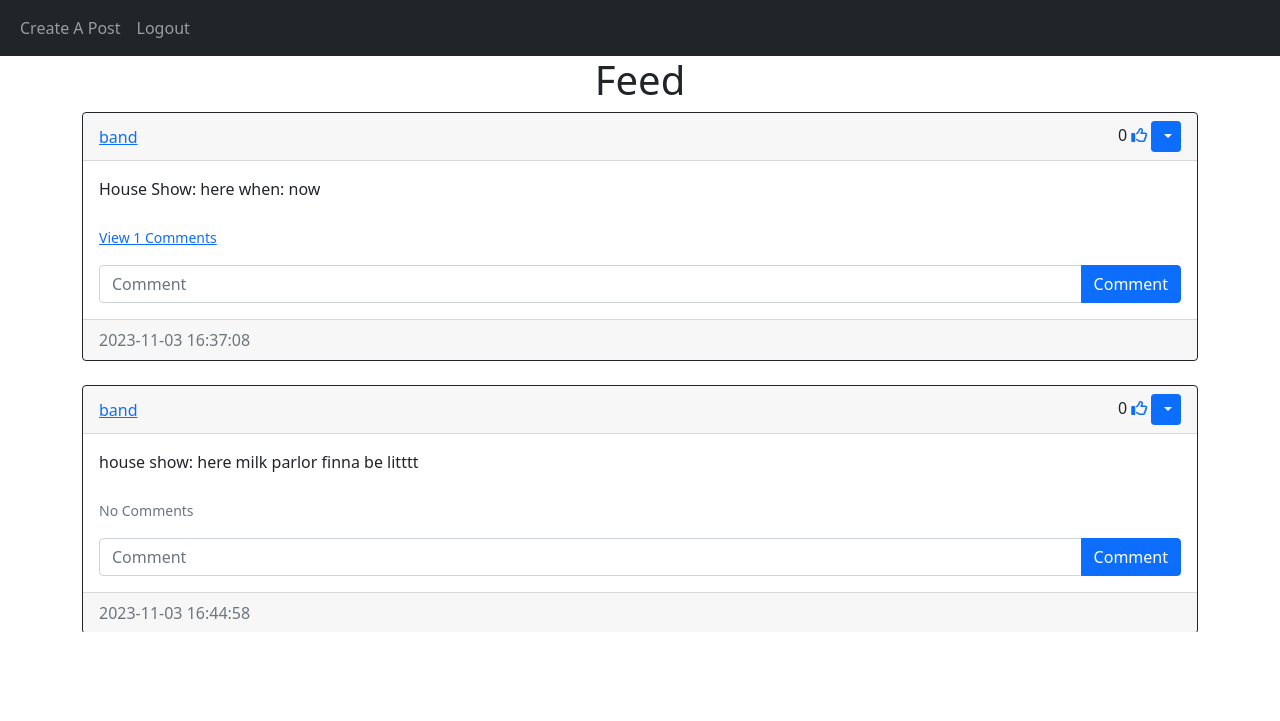
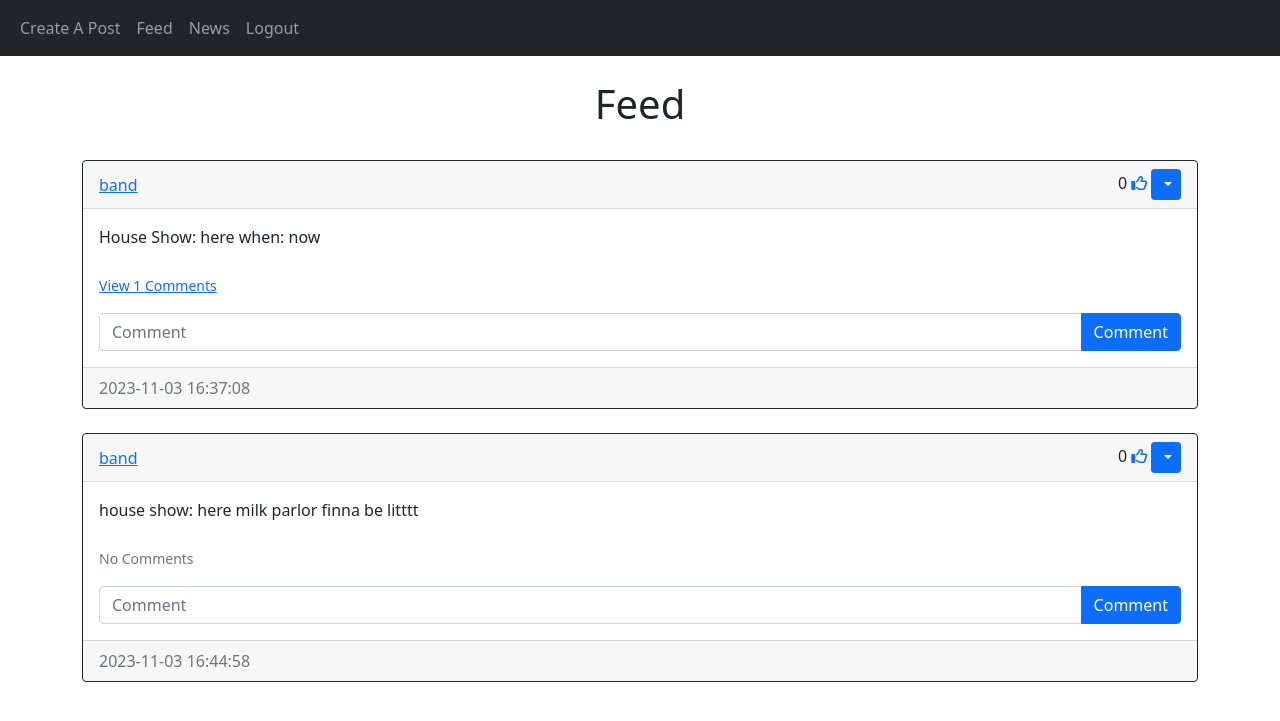
Before and after one commit to hessnt30/blog, a Flask app: page / in a window 1280 px wide. Shown: the top 721 px of the page. Run offline with Flask 3, Linux system fonts and the light colour scheme; a user stored in the database is signed in; some libraries are stand-ins or nearby versions.

Commit message:
Changes to be committed: 	modified:   instance/database.db 	modified:   website/templates/base.html 	modified:   website/templates/post_div.html

```diff
--- a/website/templates/base.html
+++ b/website/templates/base.html
@@ -28,6 +28,8 @@
           <div class="navbar-nav">
             {% if user.is_authenticated %}
             <a class="nav-item nav-link" href="/create-post">Create A Post</a>
+            <a class="nav-item nav-link" href="/feed">Feed</a>
+            <a class="nav-item nav-link" href="/news">News</a>
             <a class="nav-item nav-link" href="/logout">Logout</a>
             {% else %}
             <a class="nav-item nav-link" href="/feed">Feed</a>
--- a/website/templates/post_div.html
+++ b/website/templates/post_div.html
@@ -1,12 +1,14 @@
 {% extends "base.html" %} {% block title %}Feed{% endblock %}
 {% block content%}
 
+<br/>
 <h1 align="center">{% block header %}Feed{% endblock %}</h1>
+<br/>
 
 <div id="posts">
     <style>
         #posts {
-            height: 520px;
+            height: 530px;
             overflow:auto
         }
     </style>
```
Also changed, not shown: instance/database.db.
